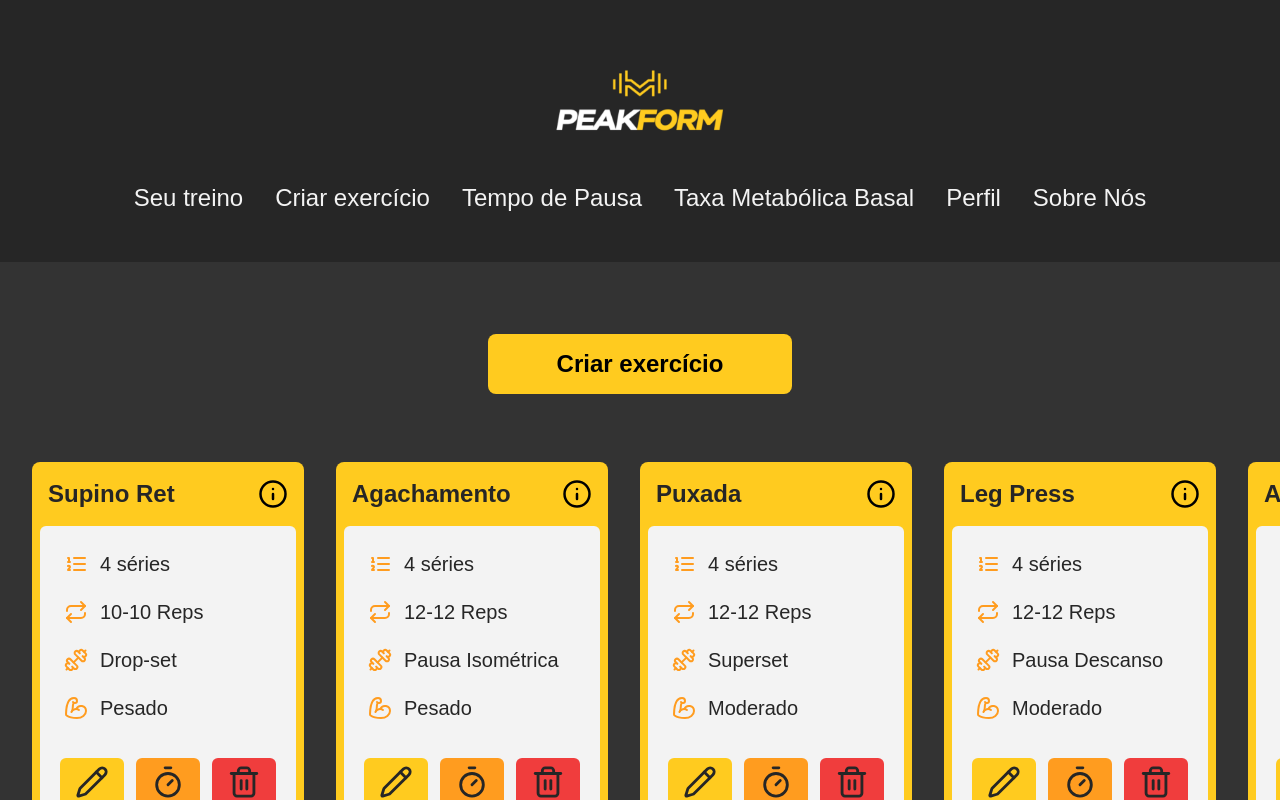
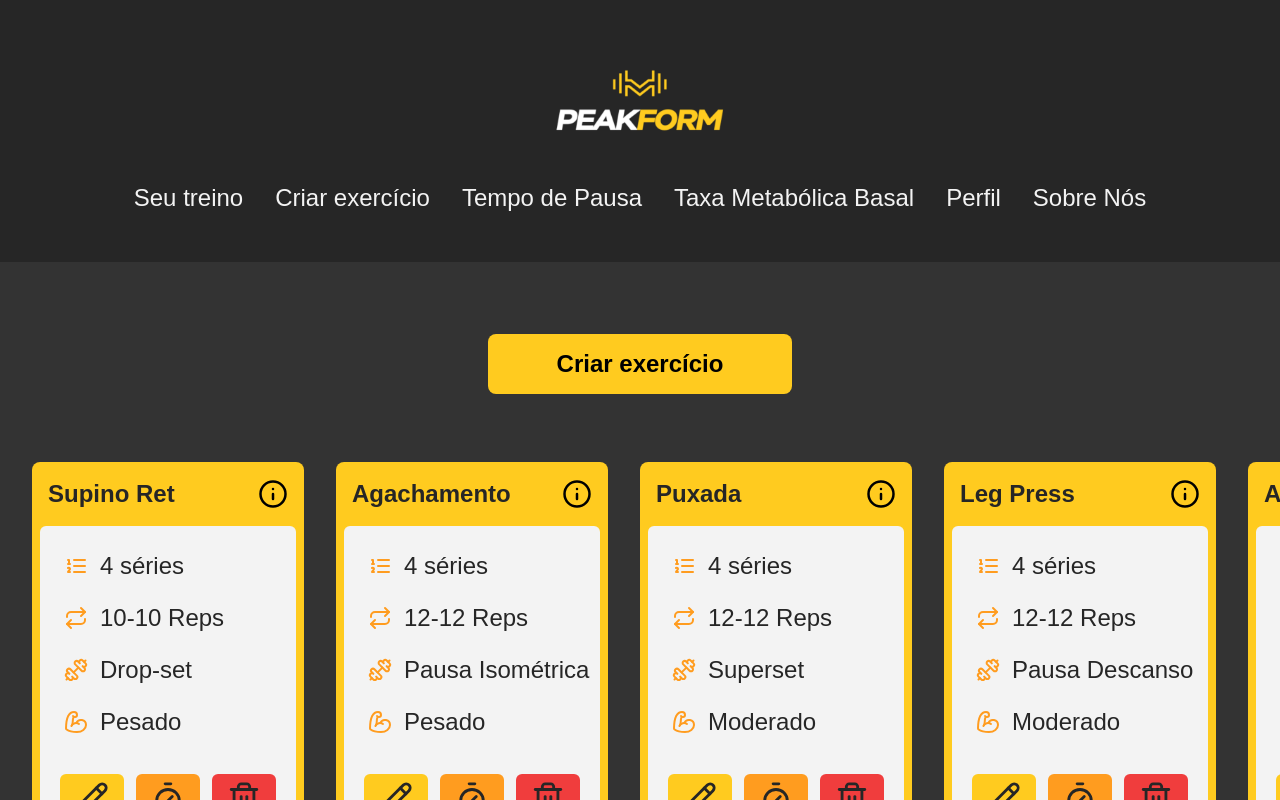
Before and after one commit to iagoliziero/peak-form, a React (Vite) app: page /principal in a window 1280 px wide. Built offline with nearby package versions, Linux system fonts and the light colour scheme; a web font is replaced by a local one.

Commit message:
feat: create H2 component

```diff
--- /dev/null
+++ b/src/components/H2.jsx
@@ -0,0 +1,9 @@
+const H2 = (props) => {
+    return (
+        <h2 className="text-xl lg:text-2xl text-darker ">
+            {props.children}
+        </h2>
+     );
+}
+
+export default H2;
--- a/src/pages/MainPage.jsx
+++ b/src/pages/MainPage.jsx
@@ -1,4 +1,12 @@
-import { BicepsFlexed, Dumbbell, ListOrdered, Pencil, Repeat, Timer, Trash2 } from "lucide-react";
+import {
+  BicepsFlexed,
+  Dumbbell,
+  ListOrdered,
+  Pencil,
+  Repeat,
+  Timer,
+  Trash2,
+} from "lucide-react";
 import DropdownMenu from "../components/DropDownMenu";
 import { useContext } from "react";
 import { ExerciseContext } from "../contexts/ExerciseContext";
@@ -6,24 +14,19 @@ import { useNavigate } from "react-router-dom";
 import InfoCard from "../components/InfoCard";
 import Nav from "../components/Nav";
 import Button from "../components/Button";
-
+import H2 from "../components/H2";
 
 function MainPage() {
-
-
-  const {exercise} = useContext(ExerciseContext) // Obtém os exercícios globalmente
-
+  const { exercise } = useContext(ExerciseContext); // Obtém os exercícios globalmente
 
   const handleWheel = (event) => {
     if (event.deltaY === 0) {
       // Rola horizontalmente
       event.currentTarget.scrollLeft += event.deltaX;
     }
-  }
+  };
 
-
-  const navigate = useNavigate()
-
+  const navigate = useNavigate();
 
   return (
     <div className="h-screen bg-darker bg-cover bg-center bg-no-repeat flex flex-col items-center gap-12 overflow-scroll no-scrollbar">
@@ -40,26 +43,18 @@ function MainPage() {
             <DropdownMenu />
           </span>
         </span>
-
       </div>
       <Nav />
 
-
       <div className="w-full h-full bg-main-darker bg-cover bg-center bg-no-repeat flex flex-col items-center gap-5">
-
-
         <div className="mt-10 flex justify-center xl:hidden ">
-          <Button
-          onClick={() => navigate(`/criarexercicio`)}
-          >
+          <Button onClick={() => navigate(`/criarexercicio`)}>
             Criar exercício
           </Button>
         </div>
 
         {/* cards */}
         <div
-
-
           className="w-full flex gap-8 px-8 py-4 snap-x snap-mandatory scrollbar-hide mb-10 overflow-x-auto overflow-y-hidden whitespace-nowrap scrollbar-hide xl:grid xl:grid-cols-4 xl:w-[90%] xxl:w-[90%] xl:gap-6 xl:px-4 xxl:grid-cols-5 3xl:grid-cols-5 items-center lg:overflow-auto xl:mt-10  "
           onWheel={handleWheel}
         >
@@ -70,7 +65,7 @@ function MainPage() {
                   <h1 className="text-start text-2xl text-darker font-semibold">
                     {exer.title}
                   </h1>
-                  <InfoCard exercise={exer}/>
+                  <InfoCard exercise={exer} />
                 </div>
                 <div className="flex flex-col justify-center items-center">
                   <div className="w-[16rem] h-[19.5rem] 3xl:w-[19rem] bg-whiteMain rounded-md flex-col">
@@ -80,33 +75,29 @@ function MainPage() {
                           <span className="text-xl text-orange font-bold">
                             <ListOrdered />
                           </span>
-                      <h2 className="text-xl text-darker ">
+                          <H2>
                             {exer.numberSeries}
-                      </h2>
+                          </H2>
                         </div>
                         <div className="flex gap-3 items-center">
                           <span className="text-xl text-orange font-bold">
                             <Repeat />
                           </span>
-                      <h2 className="text-xl text-darker ">
+                          <H2>
                             {exer.repetitions}
-                      </h2>
+                          </H2>
                         </div>
                         <div className="flex gap-3 items-center">
                           <span className="text-xl text-orange ">
                             <Dumbbell />
                           </span>
-                      <h2 className="text-xl text-darker">
-                      {exer.advancedTechnique}
-                      </h2>
+                          <H2>{exer.advancedTechnique}</H2>
                         </div>
                         <div className="flex gap-3 items-center">
                           <span className="text-xl text-orange ">
                             <BicepsFlexed />
                           </span>
-                      <h2 className="text-xl text-darker ">
-                      {exer.intensity}
-                      </h2>
+                          <H2>{exer.intensity}</H2>
                         </div>
                       </div>
                     </div>
@@ -117,7 +108,8 @@ function MainPage() {
                       </button>
                       <button
                         onClick={() => navigate(`/tempodepausa`)}
-                      className="w-16 h-12 3xl:w-18 3xl:h-14 bg-orange rounded-md hover:scale-105 transition-all text-darker flex justify-center items-center">
+                        className="w-16 h-12 3xl:w-18 3xl:h-14 bg-orange rounded-md hover:scale-105 transition-all text-darker flex justify-center items-center"
+                      >
                         <Timer size={34} />
                       </button>
                       <button className="w-16 h-12 3xl:w-18 3xl:h-14 bg-red rounded-md hover:scale-105 duration-300 transition-all text-darker flex justify-center items-center">
@@ -132,7 +124,6 @@ function MainPage() {
         </div>
         {/* Fim do container dos cards */}
       </div>
-
 
       <style>
         {`
@@ -149,5 +140,4 @@ function MainPage() {
   );
 }
 
-
 export default MainPage;
```
Lines whose indentation alone changed are shown as unchanged.
